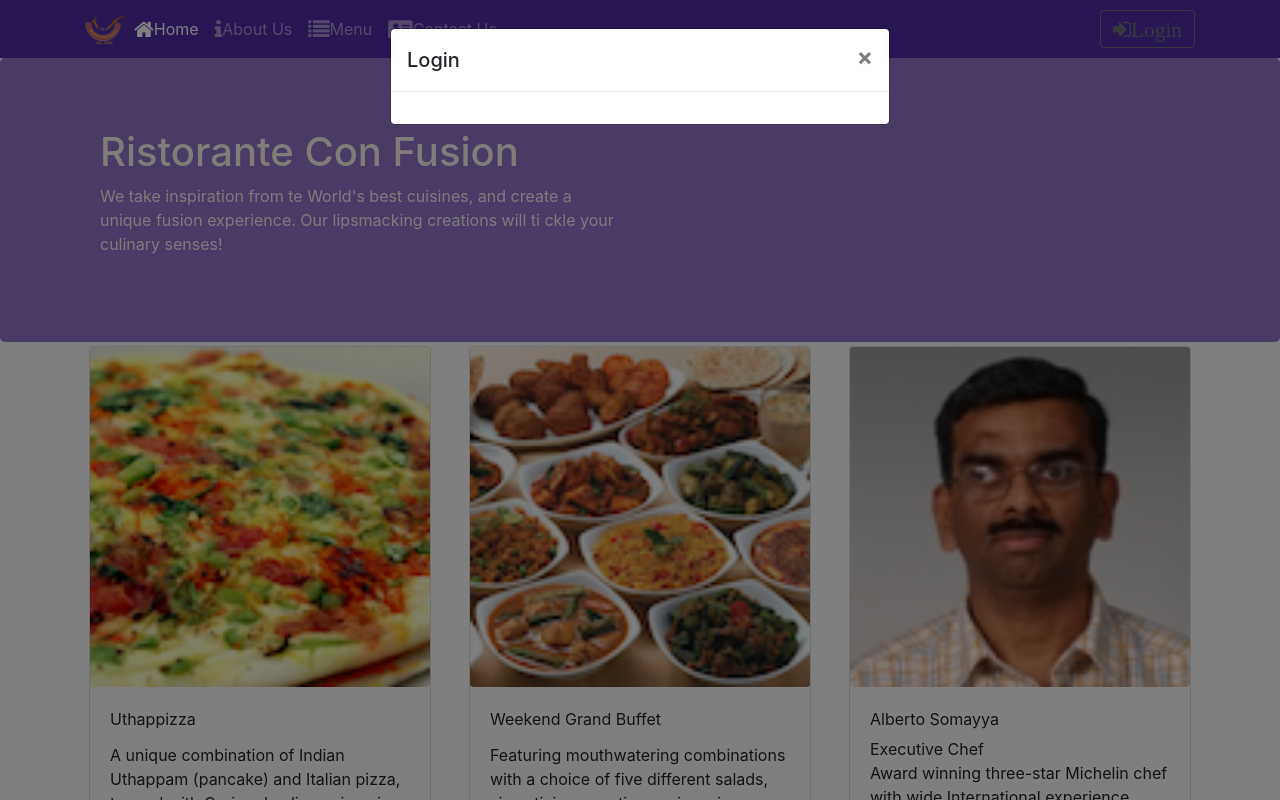
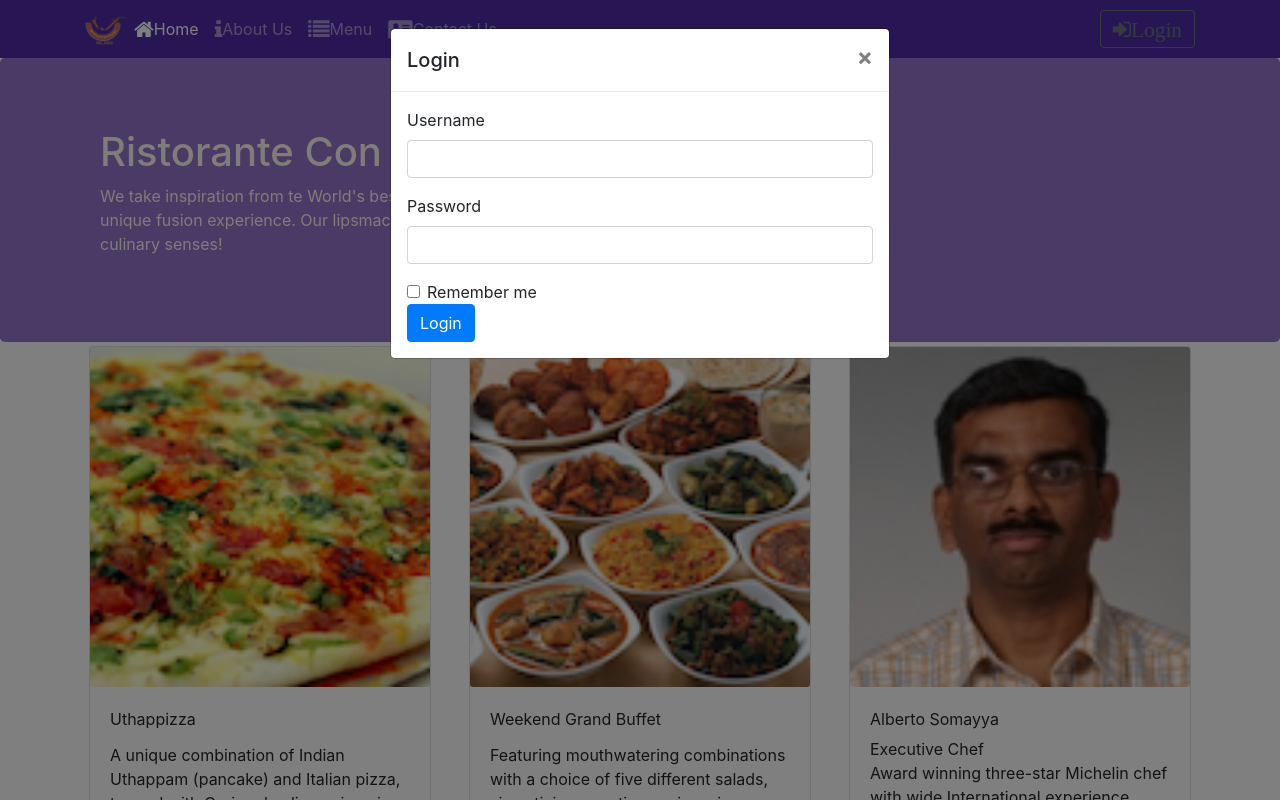
Before and after one commit to Rey-commits/Course2-React.js-HongKongU, a React (Create React App) app: page /home in a window 1280 px wide. Both pictures are taken after a click on the button "Login". Shown: the top 800 px of the page. Built offline with nearby package versions, Linux system fonts and the light colour scheme.

Commit message:
Login forms have been added

```diff
--- a/src/components/HeaderComponent.js
+++ b/src/components/HeaderComponent.js
@@ -1,7 +1,7 @@
 /* eslint-disable no-unused-vars */
 import React, { Component } from 'react';
 import { Nav, Navbar, NavbarBrand, NavbarToggler, Collapse, NavItem, Jumbotron,
-             Button, Modal, ModalHeader, ModalBody} from "reactstrap";
+             Button, Modal, ModalHeader, ModalBody, Form, FormGroup, Label, Input} from "reactstrap";
 import {  NavLink } from 'react-router-dom';
 
 class Header extends Component{
@@ -100,7 +100,25 @@ class Header extends Component{
                     <ModalHeader toggle={this.toggleModal}>
                     Login
                     </ModalHeader>
-                    <ModalBody></ModalBody>
+                    <ModalBody>
+                        <Form onSubmit={this.handleLogin} >
+                            <FormGroup>
+                                <Label htmlFor="username">Username</Label>
+                                <Input type="text" id="username" name="username" ></Input>
+                            </FormGroup>
+                            <FormGroup>
+                                <Label htmlFor="password">Password</Label>
+                                <Input type="password" id="password" name="password" ></Input>
+                            </FormGroup>
+                            <FormGroup check>
+                                <Label check>
+                                    <Input type="checkbox" name="remember" />
+                                    Remember me
+                                </Label>
+                            </FormGroup>
+                            <Button type="submit" value="submit" color="primary">Login</Button>
+                        </Form>
+                    </ModalBody>
                 </Modal>
             </React.Fragment>
         );
```
